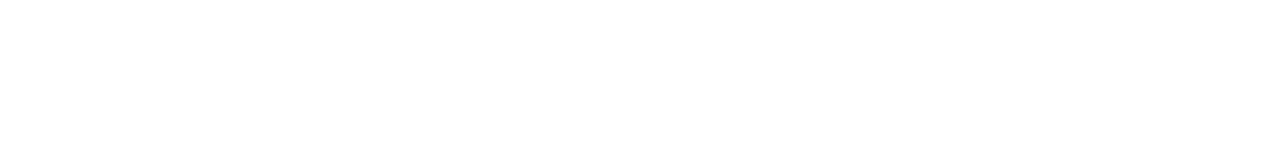
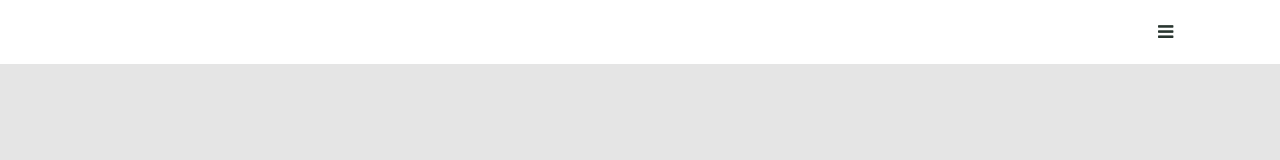
Before and after one commit to Al-Amin-Khan-Shakil/repository-one, a website: page index.html in a window 1280 px wide. Drawn offline with Linux system fonts and the light colour scheme.

Commit message:
create navbar

```diff
--- a/index.html
+++ b/index.html
@@ -10,5 +10,17 @@
 </head>
 <body>
 
+  <section id="hero">
+
+    <header>
+      <nav id="navbar">
+        <div class="hamburger">
+          <a href="#"><i class="fa fa-bars"></i></a>
+        </div>
+      </nav>
+    </header>
+
+  </section>
+
 </body>
 </html>
--- a/style.css
+++ b/style.css
@@ -0,0 +1,43 @@
+* {
+  box-sizing: border-box;
+  margin: 0;
+}
+
+body {
+  background-color: #E5E5E5;
+  margin: 0;
+}
+
+#navbar {
+  background-color: white;
+  width: 100vw;
+  height: 8vh;
+  position: absolute;
+  top: 0;
+  left: 0;
+  display: flex;
+  align-items: center;
+  justify-content: end;
+}
+
+.hamburger {
+  position: relative;
+  right: 8vw;
+  height: 24px;
+  width: 24px;
+  display: flex;
+  align-items: center;
+  justify-content: center;
+}
+
+#navbar i {
+  color: #28352F;
+  font-size: 18px;
+  transition: all 0.1s;
+}
+
+#navbar i:hover{
+  color: rgb(57, 85, 178);
+  font-size: 28px;
+  transition: all 0.1s;
+}
```
